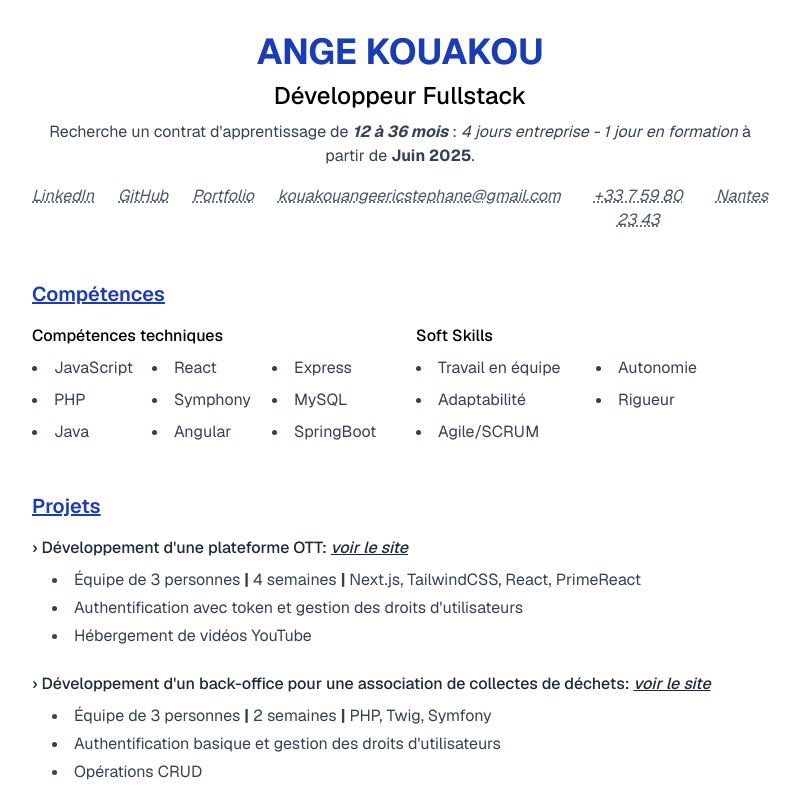
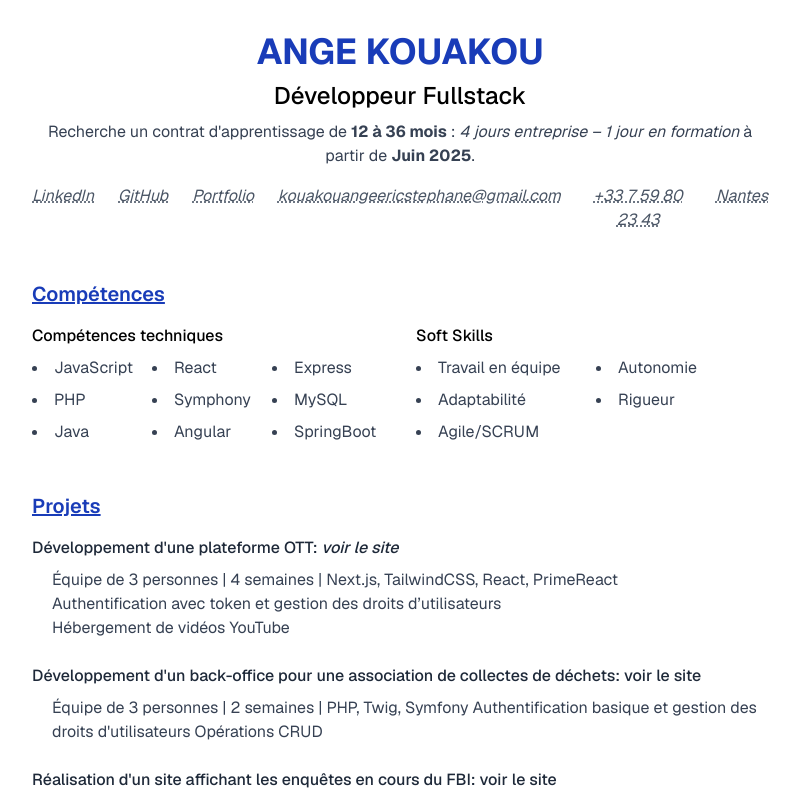
Before and after one commit to Ange230700/ultime-resume, a Next.js app: page / in a window 1280 px wide. Shown: the top 800 px of the page, without its empty margins (240-1039 px from the left). Built offline with nearby package versions, Linux system fonts and the light colour scheme.

Commit message:
fix: 🐛  get rid of injected html at some spots

```diff
--- a/package.json
+++ b/package.json
@@ -16,7 +16,10 @@
     "puppeteer": "^24.7.2",
     "react": "^19.0.0",
     "react-dom": "^19.0.0",
-    "react-icons": "^5.5.0"
+    "react-icons": "^5.5.0",
+    "react-markdown": "^10.1.0",
+    "rehype-sanitize": "^6.0.0",
+    "remark-gfm": "^4.0.1"
   },
   "devDependencies": {
     "@eslint/eslintrc": "^3",
--- a/src/app/components/Experiences.tsx
+++ b/src/app/components/Experiences.tsx
@@ -1,5 +1,8 @@
 // src\app\components\Experiences.tsx
 
+import ReactMarkdown from "react-markdown";
+import rehypeSanitize from "rehype-sanitize";
+import remarkGfm from "remark-gfm";
 import { Experience } from "@/app/data/lists";
 
 interface ExperiencesProps {
@@ -18,18 +21,23 @@ export default function Experiences({
       </h3>
       <div className="space-y-6">
         {list.map((exp) => (
-          <div key={exp.project_description} className="space-y-2">
-            <h4
-              className="font-medium text-gray-800"
-              dangerouslySetInnerHTML={{
-                __html: `› ${exp.project_description}`,
-              }}
-            />
-            <ul className="list-inside list-disc space-y-1 pl-5 text-gray-700">
-              {exp.tasks.map((task) => (
-                <li key={task} dangerouslySetInnerHTML={{ __html: task }} />
-              ))}
-            </ul>
+          <div key={exp.experience_id} className="space-y-2">
+            <div className="font-medium text-gray-800">
+              <ReactMarkdown
+                remarkPlugins={[remarkGfm]}
+                rehypePlugins={[rehypeSanitize]}
+              >
+                {exp.project_description}
+              </ReactMarkdown>
+            </div>
+            <div className="list-inside list-disc space-y-1 pl-5 text-gray-700">
+              <ReactMarkdown
+                remarkPlugins={[remarkGfm]}
+                rehypePlugins={[rehypeSanitize]}
+              >
+                {exp.tasks.join("\n")}
+              </ReactMarkdown>
+            </div>
           </div>
         ))}
       </div>
--- a/src/app/components/Header.tsx
+++ b/src/app/components/Header.tsx
@@ -1,5 +1,8 @@
 // src\app\components\Header.tsx
 
+import ReactMarkdown from "react-markdown";
+import remarkGfm from "remark-gfm";
+import rehypeSanitize from "rehype-sanitize";
 import { SocialLink } from "@/app/data/lists";
 
 interface HeaderProps {
@@ -19,10 +22,14 @@ export default function Header({
     <section className="space-y-2 text-center">
       <h1 className="text-4xl font-bold text-blue-800 uppercase">{name}</h1>
       <h2 className="text-2xl font-medium">{title}</h2>
-      <p
-        className="text-base text-gray-700"
-        dangerouslySetInnerHTML={{ __html: details }}
-      />
+      <div className="prose prose-sm mx-auto text-gray-700">
+        <ReactMarkdown
+          remarkPlugins={[remarkGfm]}
+          rehypePlugins={[rehypeSanitize]}
+        >
+          {details}
+        </ReactMarkdown>
+      </div>
       <ul className="mt-4 flex justify-center space-x-6">
         {socials.map((social) => (
           <li key={social.id}>
--- a/src/app/data/lists.ts
+++ b/src/app/data/lists.ts
@@ -70,20 +70,23 @@ export const projectsLinks: Record<string, string> = {
 };
 
 export interface Experience {
+  experience_id: string;
   project_description: string;
   tasks: string[];
 }
 
 export const experiencesList: Experience[] = [
   {
-    project_description: `Développement d'une plateforme OTT: <u><em><a href="${projectsLinks.ott}" target="_blank">voir le site</a></em></u>`,
+    experience_id: "ott",
+    project_description: `Développement d'une plateforme OTT: _[voir le site](${projectsLinks.ott})_`,
     tasks: [
-      "Équipe de 3 personnes <strong>|</strong> 4 semaines <strong>|</strong> Next.js, TailwindCSS, React, PrimeReact",
-      "Authentification avec token et gestion des droits d'utilisateurs",
-      "Hébergement de vidéos YouTube",
+      "* Équipe de 3 personnes | 4 semaines | Next.js, TailwindCSS, React, PrimeReact",
+      "* Authentification avec token et gestion des droits d’utilisateurs",
+      "* Hébergement de vidéos YouTube",
     ],
   },
   {
+    experience_id: "back_office",
     project_description: `Développement d'un back-office pour une association de collectes de déchets: <u><em><a href="${projectsLinks.back_office}" target="_blank">voir le site</a></em></u>`,
     tasks: [
       "Équipe de 3 personnes <strong>|</strong> 2 semaines <strong>|</strong> PHP, Twig, Symfony",
@@ -92,6 +95,7 @@ export const experiencesList: Experience[] = [
     ],
   },
   {
+    experience_id: "daf",
     project_description: `Réalisation d'un site affichant les enquêtes en cours du FBI: <u><em><a href="${projectsLinks.daf}" target="_blank">voir le site</a></em></u>`,
     tasks: [
       "Équipe de 3 personnes <strong>|</strong> 2 semaines <strong>|</strong> HTML, CSS, JavaScript",
@@ -100,6 +104,7 @@ export const experiencesList: Experience[] = [
     ],
   },
   {
+    experience_id: "furniture",
     project_description: `Développement d'une plateforme de vente de meubles (mise en production en cours): <u><em><a href="${projectsLinks.furniture}" target="_blank">voir le code source sur GitHub</a></em></u>`,
     tasks: [
       "Équipe de 6 personnes <strong>|</strong> 2 semaines <strong>|</strong> SpringBoot, Angular/Typescript, TailwindCSS, PrimeNg",
--- a/src/app/data/resume.ts
+++ b/src/app/data/resume.ts
@@ -45,7 +45,7 @@ const resumeData: ResumeData = {
     name: "Ange KOUAKOU",
     title: "Développeur Fullstack",
     details:
-      "Recherche un contrat d'apprentissage de <em><strong>12 à 36 mois</strong></em> : <em>4 jours entreprise - 1 jour en formation</em> à partir de <strong>Juin 2025</strong>.",
+      "Recherche un contrat d'apprentissage de **12 à 36 mois** : _4 jours entreprise – 1 jour en formation_ à partir de **Juin 2025**.",
   },
   contact: { socials: socialsList },
   skills: {
```
Also changed, not shown: 1 other file (tests, documents, lock files or other folders).
